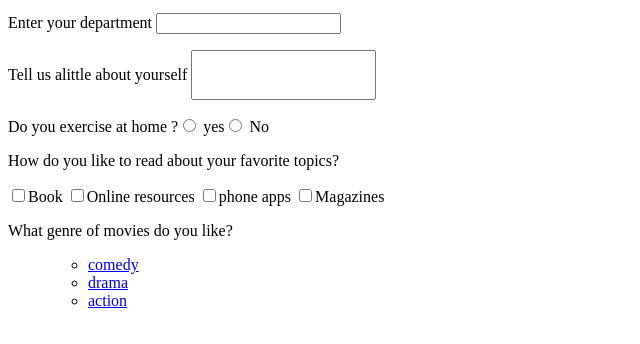
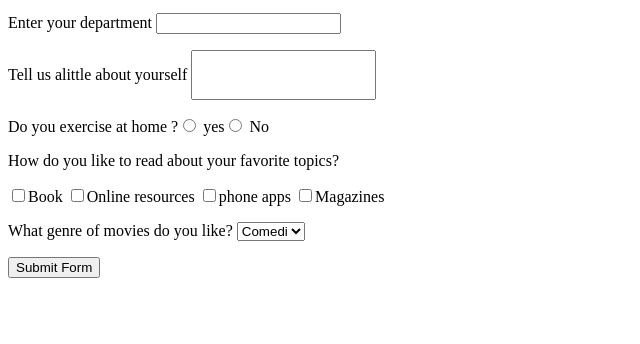
Before and after one commit to Maryanaalhawamdah/HTML_CSS_task1, a plain HTML site: page task_15_6/task6.html in a window 1280 px wide. Shown: the part 90-434 px from the top of the page, without its empty margins (0-640 px from the left). Drawn offline with Linux system fonts and the light colour scheme.

Commit message:
finished

```diff
--- a/task_15_6/task6.html
+++ b/task_15_6/task6.html
@@ -25,14 +25,17 @@
     <input type="checkbox" id="ma" name="ma" value="ma"><label for="ma">Magazines</label>
 
 </p>
-<p>
-    What genre of movies do you like?<nav class="container"><ul class="menu" >
-        <ul class="sub-sub-menu">
-            <li><a href="#">comedy</a></li>
-            <li><a href="#">drama</a></li>
-            <li><a href="#">action</a></li>
-          </ul>
-    </ul></nav>
+<p><label for="movies">What genre of movies do you like?</label>
+
+  <select id="movies">
+    <option value="comedi">Comedi</option>
+    <option value="drama">Drama</option>
+    <option value="action">Action</option>
+    <option value="famely">Famely</option>
+  </select>
+
 </p>
+
+<button type="submit">Submit Form </button>
 </body>
   </html>
```
